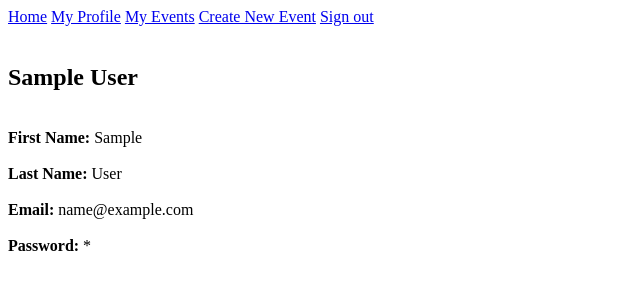
After one commit to munazzahkhan/hb-project-eVentry, a Flask app: page /user-profile in a window 1280 px wide. The commit adds this page. Shown: the top 300 px of the page, without its empty margins (0-640 px from the left). Run offline with Flask 2, Linux system fonts and the light colour scheme; the visitor is signed in with stand-in values (Sample User, id 1); tables that the repository leaves empty hold one stand-in row (values such as "Sample post"); parts of the project's set-up code (start-up, migrations or seed data) failed here and were passed over.

Commit message:
made a user profile page

```diff
--- a/crud.py
+++ b/crud.py
@@ -14,9 +14,15 @@ def create_user(fname, lname, email, password):
     return user
 
 
+def get_user_details_by_id(user_id):
+    """Return a user details by user_id """
+
+    return User.query.filter(User.user_id == user_id).first()
+
+
 def get_user_by_email(email):
-    """Return a user by email."""
-    print(email)
+    """Return a user by email """
+
     return User.query.filter(User.email == email).first()
 
 
--- a/server.py
+++ b/server.py
@@ -113,6 +113,16 @@ def register_user():
         flash('Account created! Please sign in.')
 
     return redirect('/')
+
+
+@app.route('/user-profile')
+def show_user_profile():
+    """ Show profile of the signed in user """
+
+    user_id = session["signed_in_user_id"]
+    user = crud.get_user_details_by_id(user_id)
+
+    return render_template('user_profile.html', user=user)
 
 
 @app.route('/events/<category>')
--- a/templates/base.html
+++ b/templates/base.html
@@ -13,7 +13,8 @@
     <div>
         <a href="/">Home</a>
         {% if session.get('signed_in_user_id') %}
-          <a href="/view-user-events">View My Events</a>
+          <a href="/user-profile">My Profile</a>
+          <a href="/view-user-events">My Events</a>
           <a href="/new-event-page">Create New Event</a>
           <a href="/sign-out">Sign out</a>
         {% else %}
--- /dev/null
+++ b/templates/user_profile.html
@@ -0,0 +1,43 @@
+{% extends 'base.html' %}
+
+{% block title %}User Profile{% endblock %}
+
+{% block body %}
+<br>
+<div>
+    <h2>
+        {{ user.fname }} {{ user.lname }}
+    </h2>
+</div>
+<br>
+<div>
+    <b>
+        First Name:
+    </b>
+    {{ user.fname }}
+</div>
+<br>
+<div>
+    <b>
+        Last Name:
+    </b>
+    {{ user.lname }}
+</div>
+<br>
+<div>
+    <b>
+        Email:
+    </b>
+    {{ user.email }}
+</div>
+<br>
+<div>
+    <b>
+        Password:
+    </b>
+    {% for letter in user.password %}
+        *
+    {% endfor %}
+</div>
+
+{% endblock %}
```
Also changed, not shown: form.py (+11 -2 lines), 1 other file.
